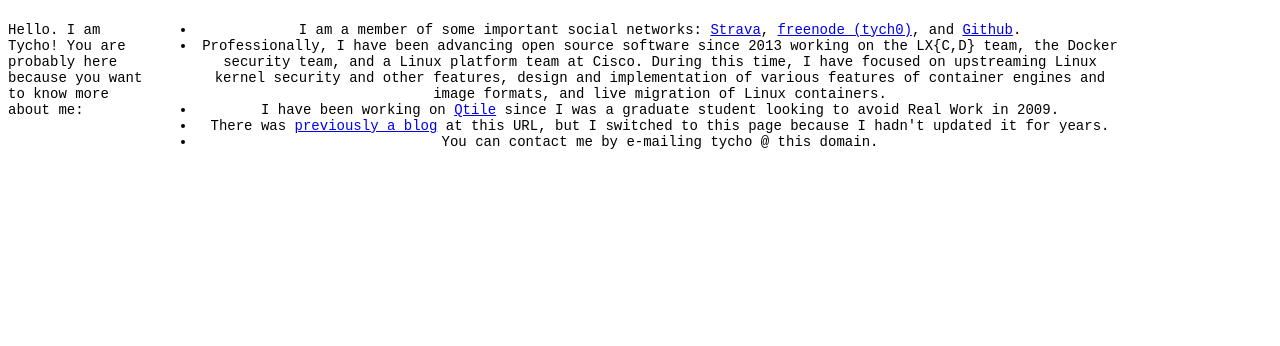
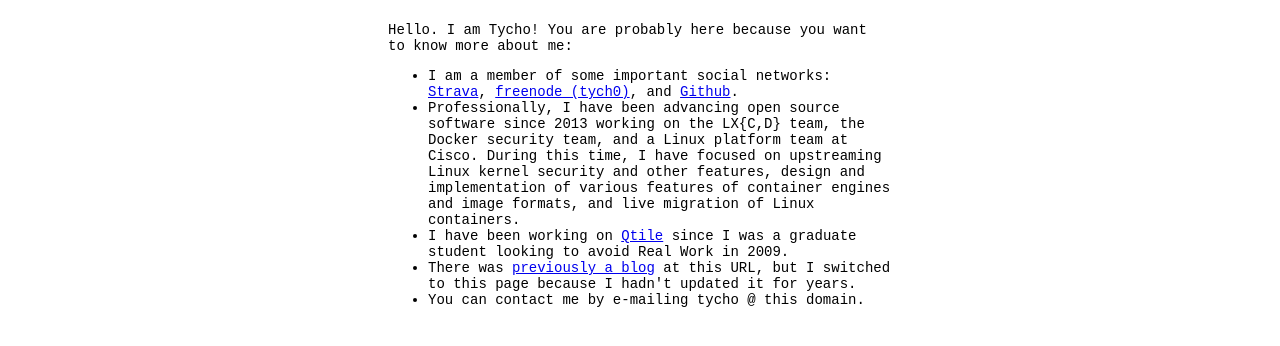
Before and after one commit to tych0/tycho.pizza, a plain HTML site: page out/index.html in a window 1280 px wide. Drawn offline with Linux system fonts and the light colour scheme.

Commit message:
Add wrapping div for text container.
Wrapping div to handle flex positioning. Removed text-align

```diff
--- a/out/index.html
+++ b/out/index.html
@@ -12,15 +12,14 @@
                 font-family: monospace;
                 font-size: 14px;
                 justify-content: center;
-                text-align: center;
             }
-            p {
-                text-align: left;
+            div {
                 width: 504px;
             }
         </style>
     </head>
     <body>
+        <div>
             <p> Hello. I am Tycho! You are probably here because you want to know
                 more about me:
 
@@ -49,5 +48,6 @@
                     <li> You can contact me by e-mailing tycho @ this domain. </li>
                 </ul>
             </p>
+        </div>
     </body>
 </html>
```
Lines whose indentation alone changed are shown as unchanged.
